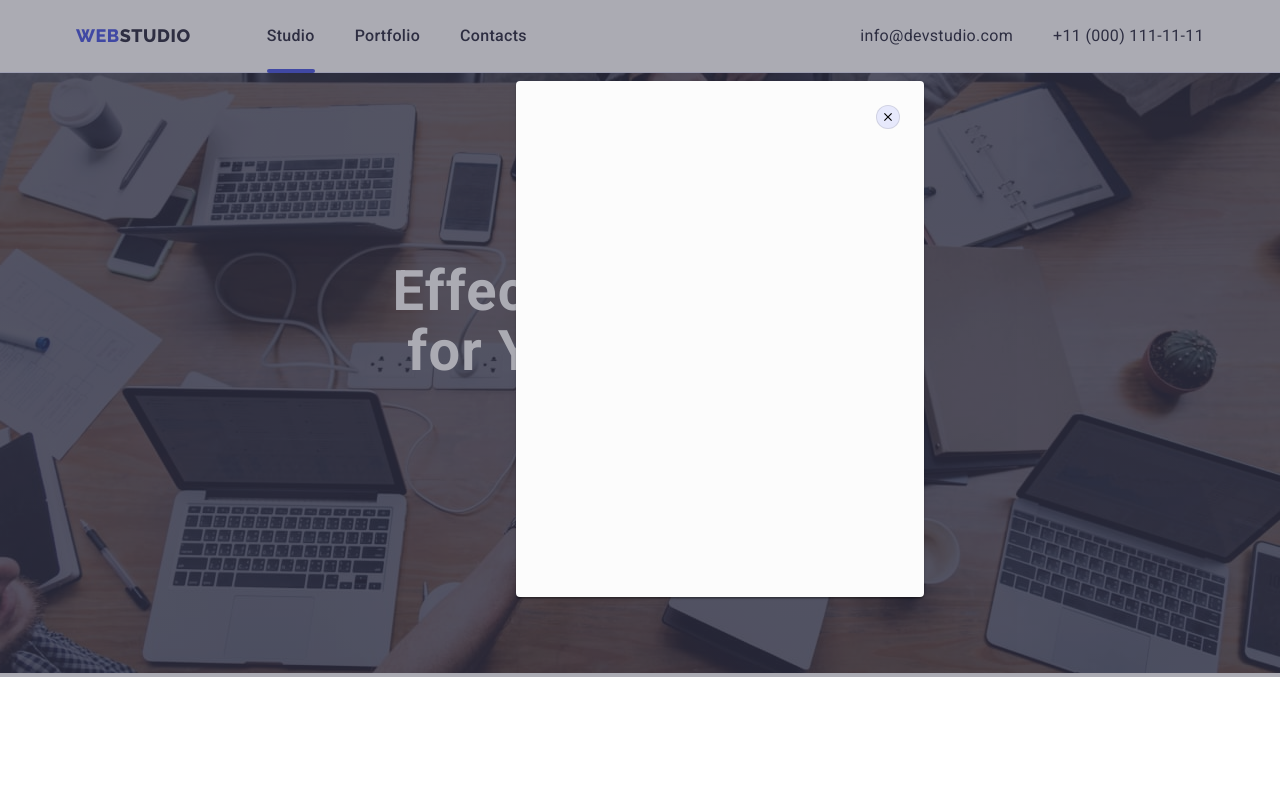
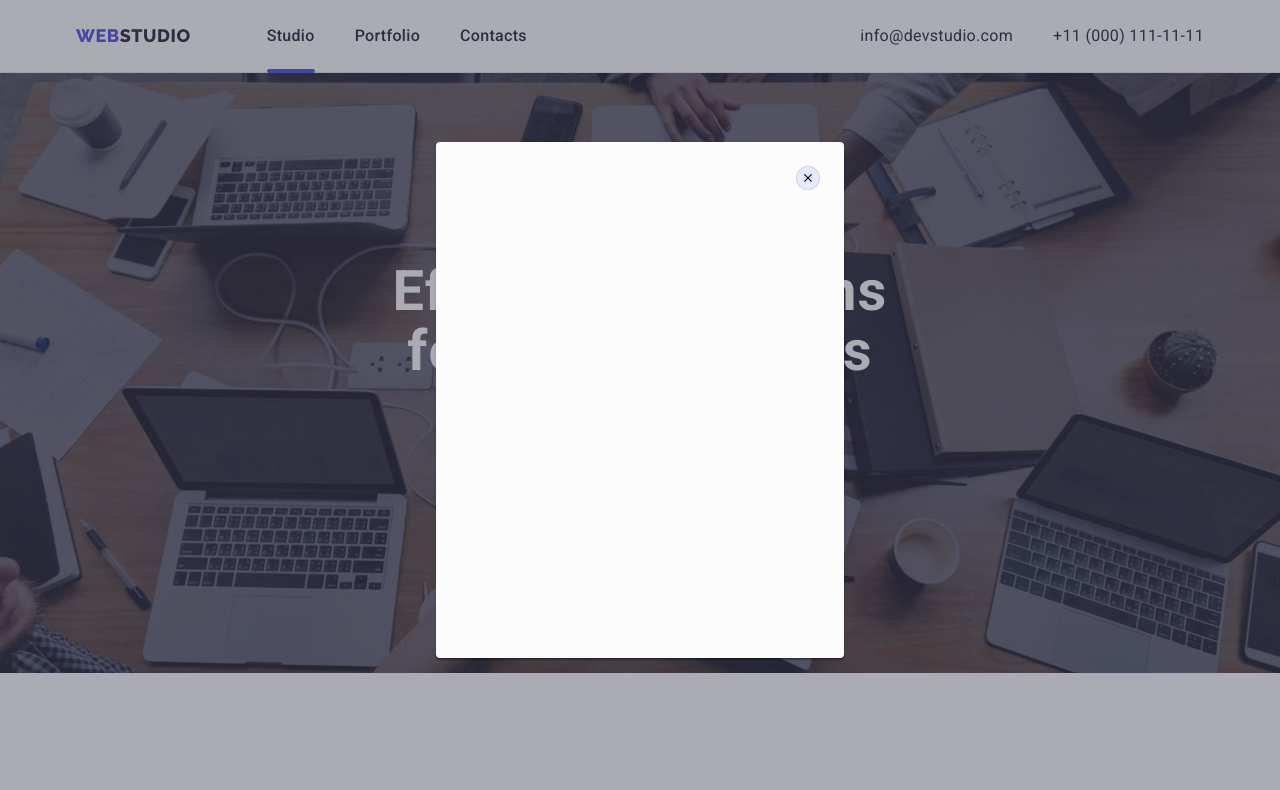
Before and after one commit to AlenaGordeyka0717/goit-markup-hw-05, a plain HTML site: page index.html in a window 1280 px wide. Both pictures are taken after a click on the button "Order Service". Shown: the top 790 px of the page. Drawn offline with nearby package versions, Linux system fonts and the light colour scheme.

Commit message:
Исправленное ДЗ

```diff
--- a/css/styles.css
+++ b/css/styles.css
@@ -632,8 +632,11 @@ body {
 .hero-backdrop-modal {
     position: fixed;
     top: 0;
-    width: 1440px;
-    height: 677px;
+    bottom: 0;
+    left: 0;
+    right: 0;
+    width: 100%;
+    height: 100%;
     background: rgba(46, 47, 66, 0.4);
 }
 
```
